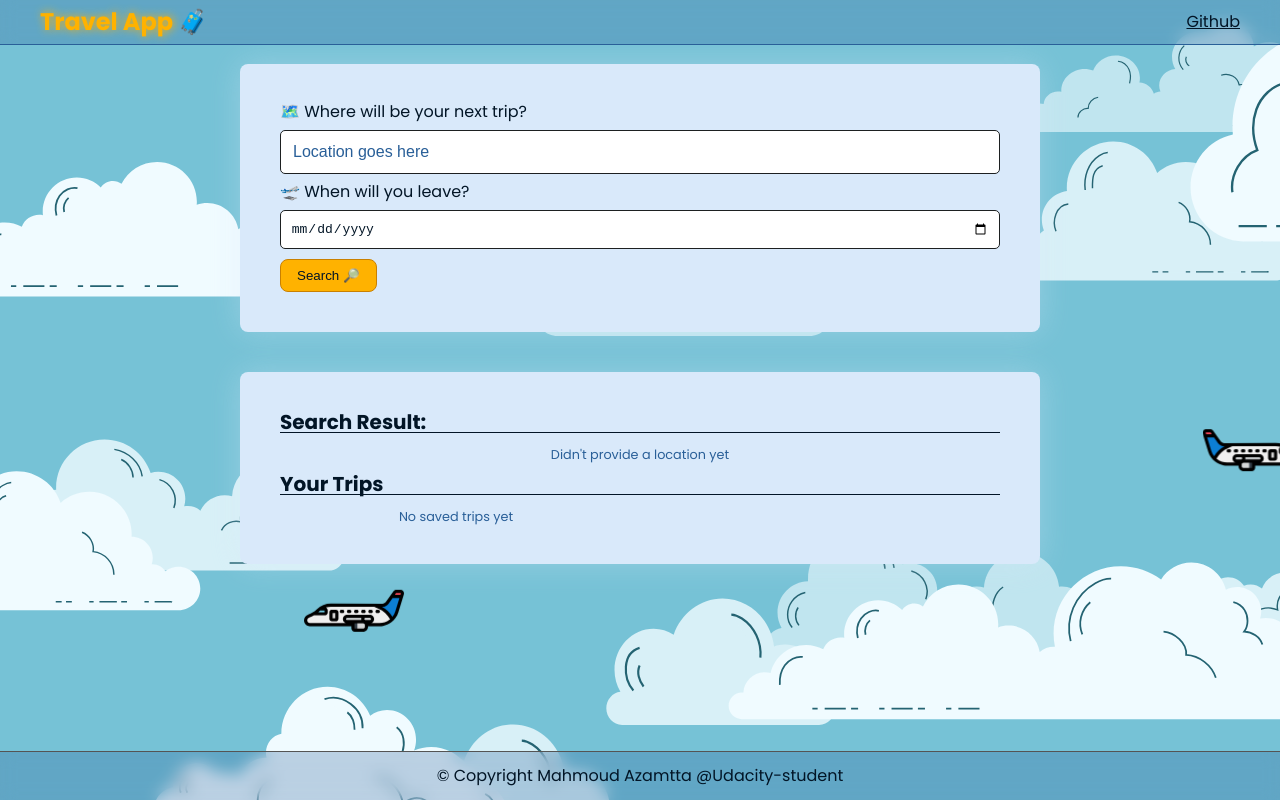
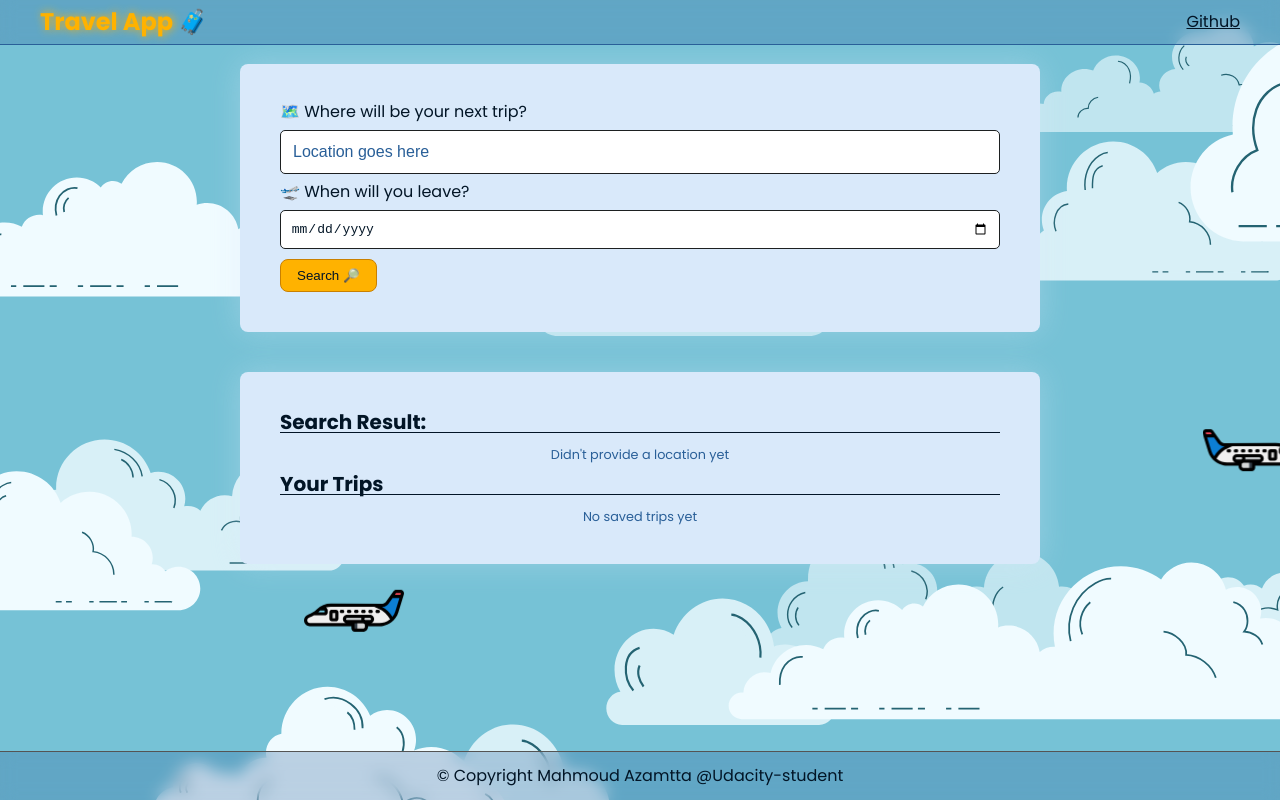
Before and after one commit to Mahmoud-Azamtta/travel-app, a website built with webpack: page src/client/views/index.html in a window 1280 px wide. Shown: the top 800 px of the page. Built offline with nearby package versions, Linux system fonts and the light colour scheme.

Commit message:
Fix issue noted by code reviewer

```diff
--- a/src/client/styles/trip-list.scss
+++ b/src/client/styles/trip-list.scss
@@ -7,6 +7,10 @@
 
   @media (min-width: 800px) {
     grid-template-columns: repeat(2, 1fr);
+
+    &>p {
+      grid-column: 1 / -1;
+    }
   }
 
   .trip {
```
Also changed, not shown: README.md.
